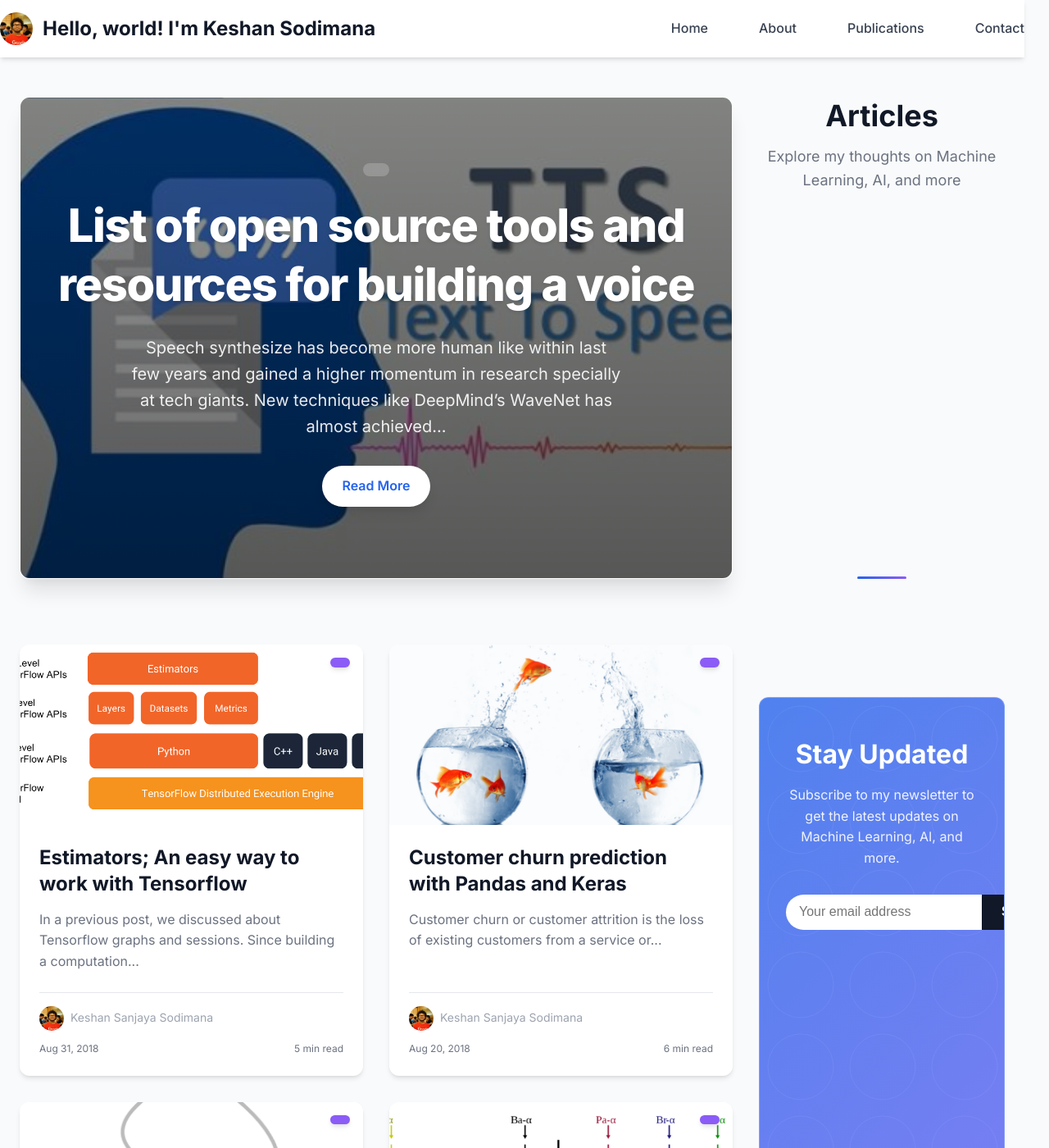
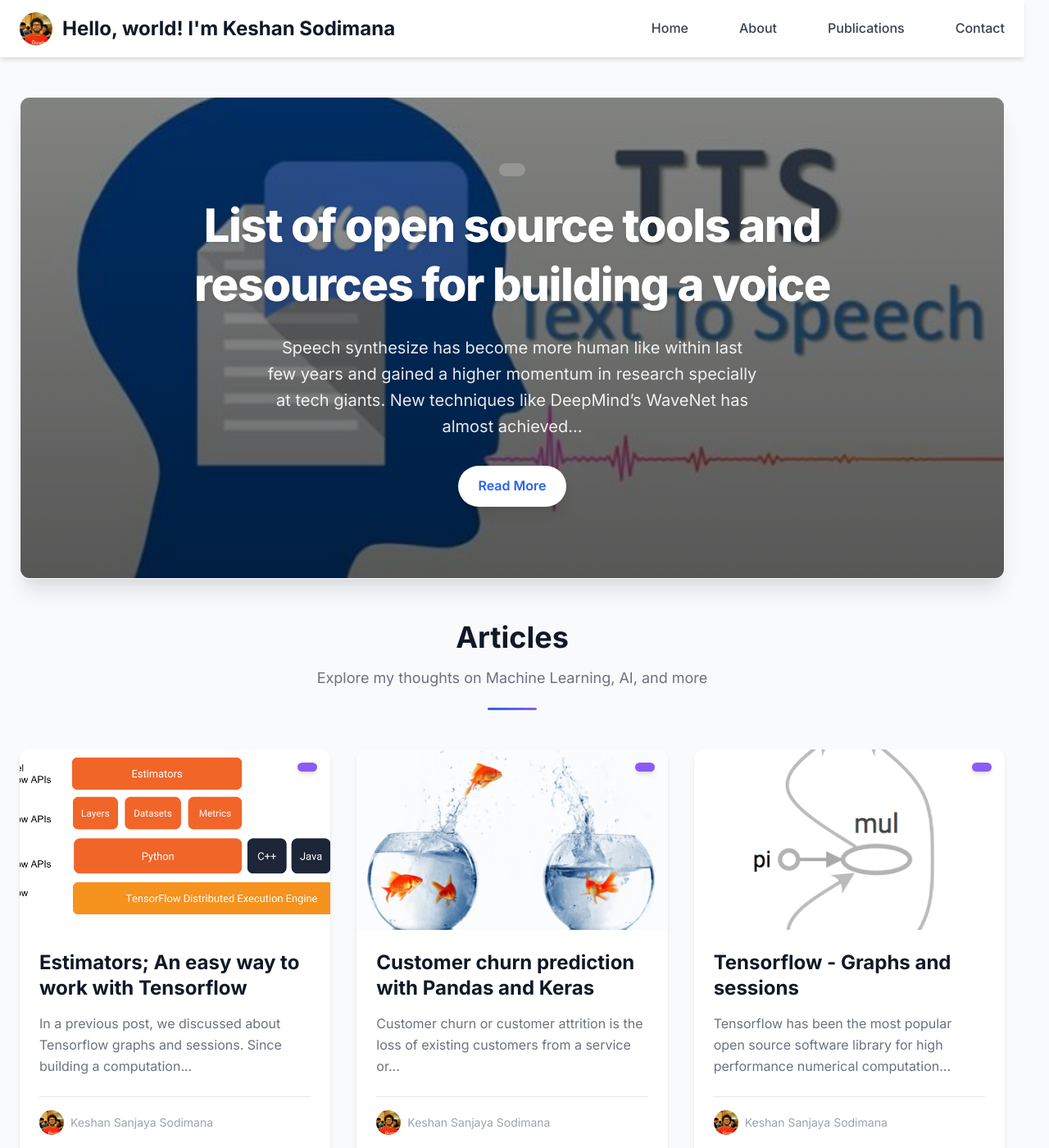
Before and after one commit to keshan/keshan.github.io, a Jekyll site: the page built from index.html, in a window 1280 px wide and 1400 px high. Shown: the whole window at 82% size. Built offline with Jekyll 4.4.1, drawn with Linux system fonts in a browser that asks for light colours; the list of posts is cut into pages by our own code.

Commit message:
fixing layout try 3

```diff
--- a/assets/css/modern-sleek.css
+++ b/assets/css/modern-sleek.css
@@ -116,13 +116,13 @@ img {
   display: flex;
   align-items: center;
   width: 100%;
-  justify-content: center;
 }
 
 .header-wrapper {
   width: 100%;
-  max-width: 100%;
-  padding: 0;
+  max-width: var(--max-width);
+  margin: 0 auto;
+  padding: 0 1.5rem;
   display: flex;
   justify-content: space-between;
   align-items: center;
@@ -182,9 +182,8 @@ img {
   max-width: var(--max-width);
   margin: 0 auto;
   padding: 3rem 1.5rem;
-  display: grid;
-  grid-template-columns: 1fr 300px;
-  gap: 2rem;
+  display: flex;
+  flex-direction: column;
 }
 
 .site-footer {
```
